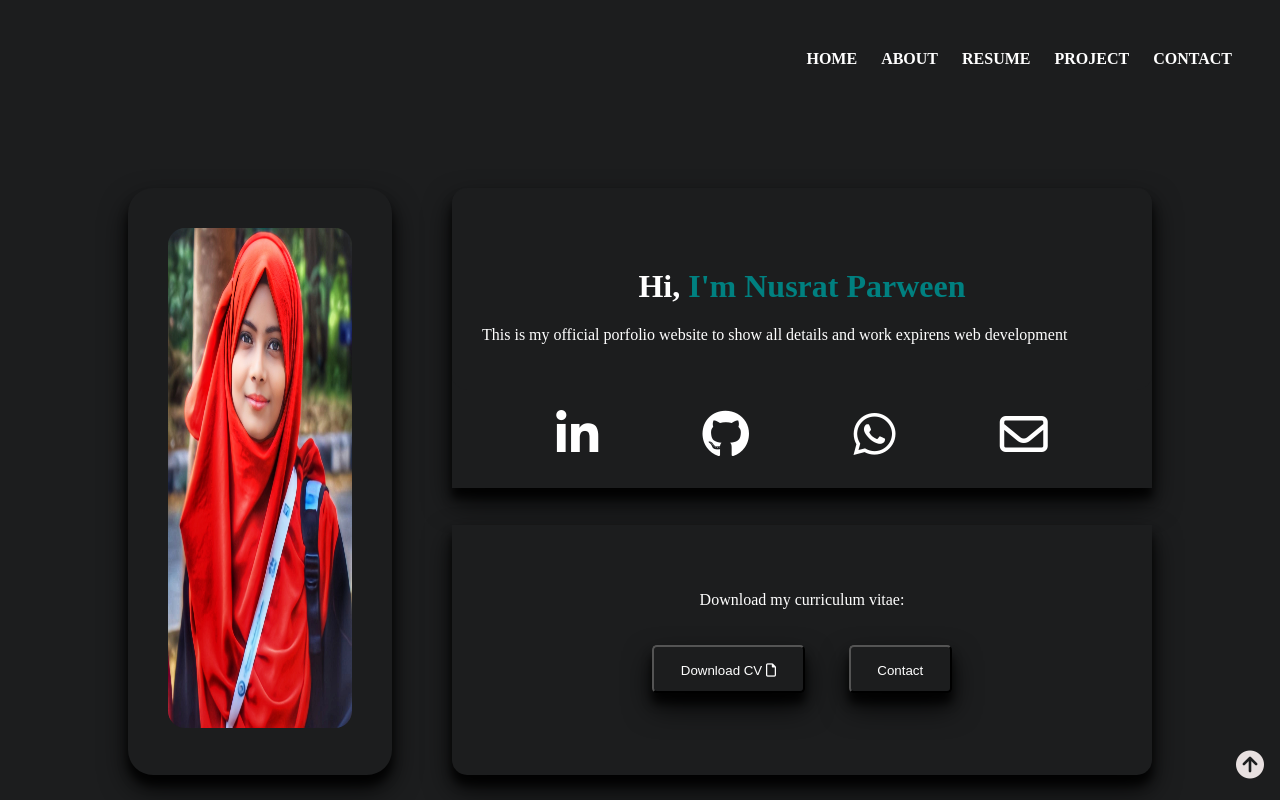
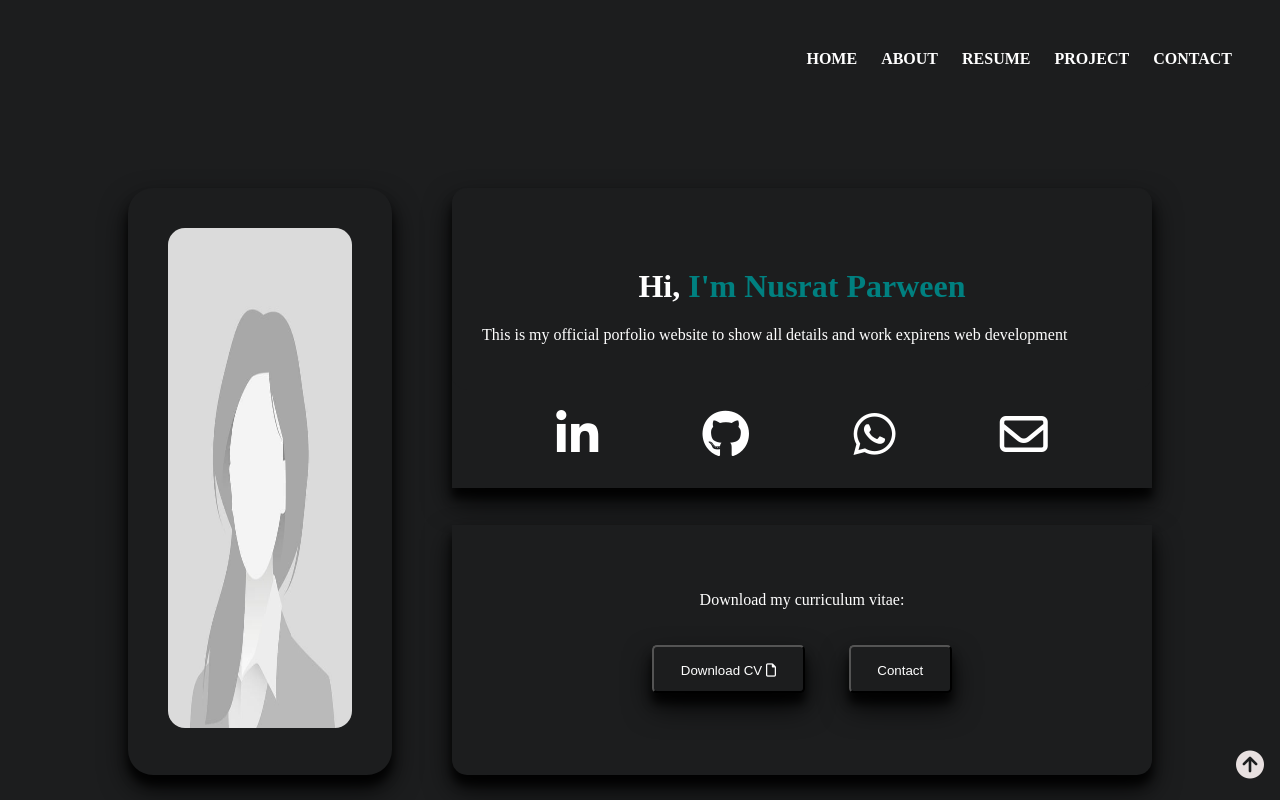
Before and after one commit to nusrat43/Portfolio, a plain HTML site: page index.html in a window 1280 px wide. Shown: the top 800 px of the page. Drawn offline with Linux system fonts and the light colour scheme.

Commit message:
add my photo

```diff
--- a/index.html
+++ b/index.html
@@ -29,7 +29,7 @@
         <div class="container">
             <div id="propic">
                 <div>
-                    <img src="pic/photo.jpg" alt="My image">
+                    <img src="pic/profile_pic.jpg" alt="My image">
                 </div>
             </div>
             <div class="content">
```
Also changed, not shown: pic/photo.jpg (deleted), pic/profile_pic.jpg (added).
